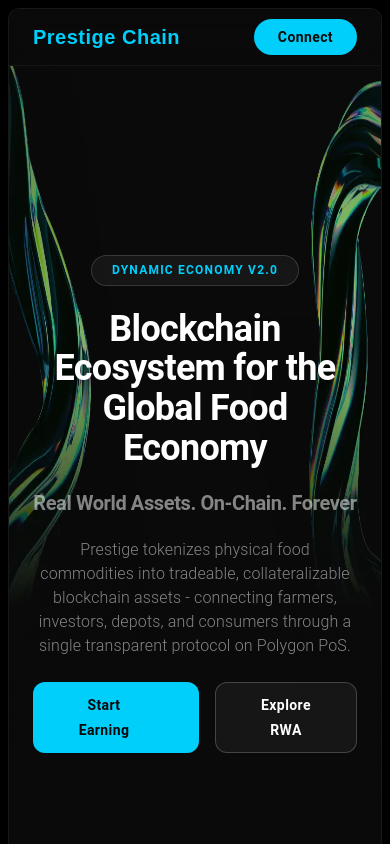
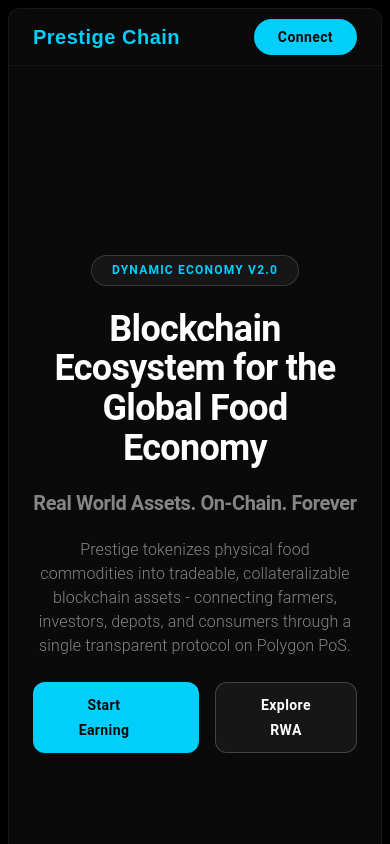
Before and after one commit to stomatradeoffice/company-profile-prstg, a Next.js app: page / in a window 390 px wide. Shown: the top 844 px of the page. Built offline with nearby package versions, Linux system fonts and the light colour scheme; some icons are missing; what @mui/material-nextjs, @rainbow-me/rainbowkit, wagmi would draw is missing.

Commit message:
adjustment mobile bg

```diff
--- a/src/features/landing-page/component/cta-banner.tsx
+++ b/src/features/landing-page/component/cta-banner.tsx
@@ -8,7 +8,7 @@
     badgeText?: string;
     heading: string;
     description?: string;
-    mobileBackgroundImage?: string;
+    // mobileBackgroundImage?: string;
     desktopBackgroundImage?: string;
     primaryButtonLabel?: string;
     secondaryButtonLabel?: string;
@@ -20,7 +20,7 @@
     badgeText,
     heading,
     description,
-    mobileBackgroundImage,
+    // mobileBackgroundImage,
     desktopBackgroundImage,
     primaryButtonLabel,
     secondaryButtonLabel,
@@ -41,7 +41,7 @@
             }}
         >
             {/* Background Image - Mobile */}
-            {mobileBackgroundImage && (
+            {/* {mobileBackgroundImage && (
                 <Box sx={{ display: { xs: "block", md: "none" }, position: "absolute", inset: 0, zIndex: 0 }}>
                     <Image
                         src={mobileBackgroundImage}
@@ -51,7 +51,7 @@
                         sizes="100vw"
                     />
                 </Box>
-            )}
+            )} */}
 
             {/* Background Image - Desktop */}
             {desktopBackgroundImage && (
--- a/src/features/landing-page/component/footer.tsx
+++ b/src/features/landing-page/component/footer.tsx
@@ -25,7 +25,7 @@
     // Newsletter
     newsletterHeading: string;
     newsletterPrivacyText: string;
-    newsletterBgImage: string;
+    // newsletterBgImage: string;
 
     // Brand
     logoSrc: string;
@@ -75,7 +75,7 @@
 export default function Footer({
     newsletterHeading,
     newsletterPrivacyText,
-    newsletterBgImage,
+    // newsletterBgImage,
     logoSrc,
     brandDescription,
     socialLinks,
@@ -108,13 +108,13 @@
                 }}
             >
                 {/* Background */}
-                <Image
+                {/* <Image
                     src={newsletterBgImage}
                     alt=""
                     fill
                     style={{ objectFit: "cover", objectPosition: "top center", zIndex: 0 }}
                     sizes="100vw"
-                />
+                /> */}
                 {/* <Box sx={{ position: "absolute", inset: 0, zIndex: 1, backgroundColor: "rgba(10,10,10,0.65)" }} /> */}
 
                 {/* Content */}
--- a/src/features/landing-page/component/hero-banner.tsx
+++ b/src/features/landing-page/component/hero-banner.tsx
@@ -10,7 +10,7 @@
     heading: ReactNode;
     secheading: string;
     subheading: string;
-    mobileBackgroundImage: string;
+    // mobileBackgroundImage: string;
     desktopBackgroundImage: string;
     primaryButtonLabel: string;
     secondaryButtonLabel?: string;
@@ -23,7 +23,7 @@
     heading,
     secheading,
     subheading,
-    mobileBackgroundImage,
+    // mobileBackgroundImage,
     desktopBackgroundImage,
     primaryButtonLabel,
     secondaryButtonLabel
@@ -44,7 +44,7 @@
             }}
         >
             {/* Background Image - Mobile */}
-            <Box sx={{ display: { xs: "block", md: "none" }, position: "absolute", inset: 0, zIndex: 0 }}>
+            {/* <Box sx={{ display: { xs: "block", md: "none" }, position: "absolute", inset: 0, zIndex: 0 }}>
                 <Image
                     src={mobileBackgroundImage}
                     alt="Banner Background"
@@ -53,7 +53,7 @@
                     style={{ objectPosition: "center" }}
                     sizes="100vw"
                 />
-            </Box>
+            </Box> */}
 
             {/* Background Image - Desktop */}
             <Box sx={{ display: { xs: "none", md: "block" }, position: "absolute", inset: 0, zIndex: 0 }}>
--- a/src/features/landing-page/landing-page-view.tsx
+++ b/src/features/landing-page/landing-page-view.tsx
@@ -49,7 +49,7 @@
                         heading={heroBannerData.heading}
                         secheading={heroBannerData.secheading}
                         subheading={heroBannerData.subheading}
-                        mobileBackgroundImage={heroBannerData.mobileBackgroundImage}
+                        // mobileBackgroundImage={heroBannerData.mobileBackgroundImage}
                         desktopBackgroundImage={heroBannerData.desktopBackgroundImage}
                         primaryButtonLabel="Start Earning"
                         secondaryButtonLabel="Explore RWA"
@@ -95,7 +95,7 @@
                         badgeText={growthData.badgeText}
                         heading={growthData.heading}
                         description={growthData.description}
-                        mobileBackgroundImage={growthData.mobileBackgroundImage}
+                        // mobileBackgroundImage={growthData.mobileBackgroundImage}
                         desktopBackgroundImage={growthData.desktopBackgroundImage}
                     />
                 </Box>
@@ -105,7 +105,7 @@
                     <Footer
                         newsletterHeading={footerData.newsletter.heading}
                         newsletterPrivacyText={footerData.newsletter.privacyText}
-                        newsletterBgImage={footerData.newsletter.bgImage}
+                        // newsletterBgImage={footerData.newsletter.bgImage}
                         logoSrc={logoSrc}
                         brandDescription={footerData.brand.description}
                         socialLinks={footerData.socialLinks}
```
